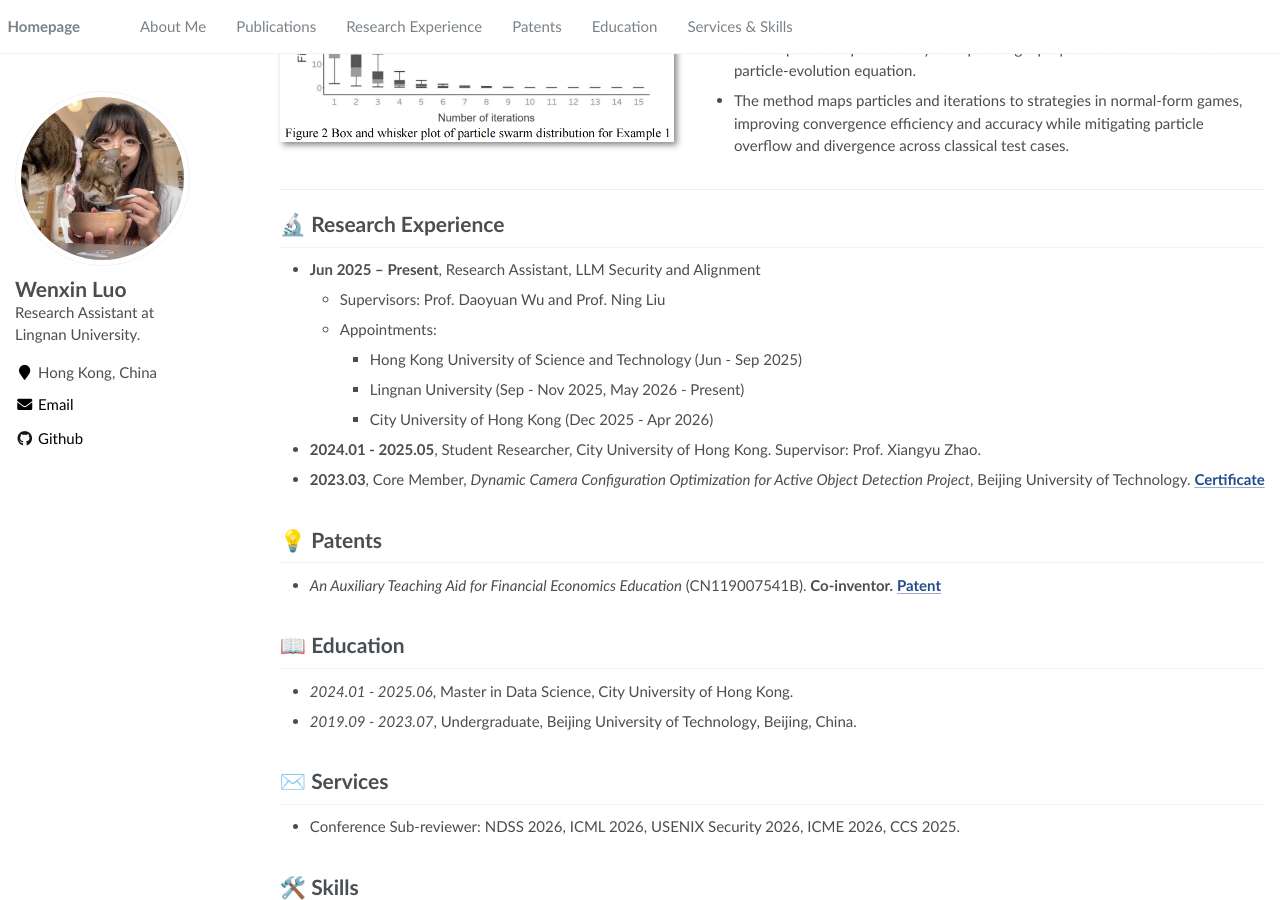
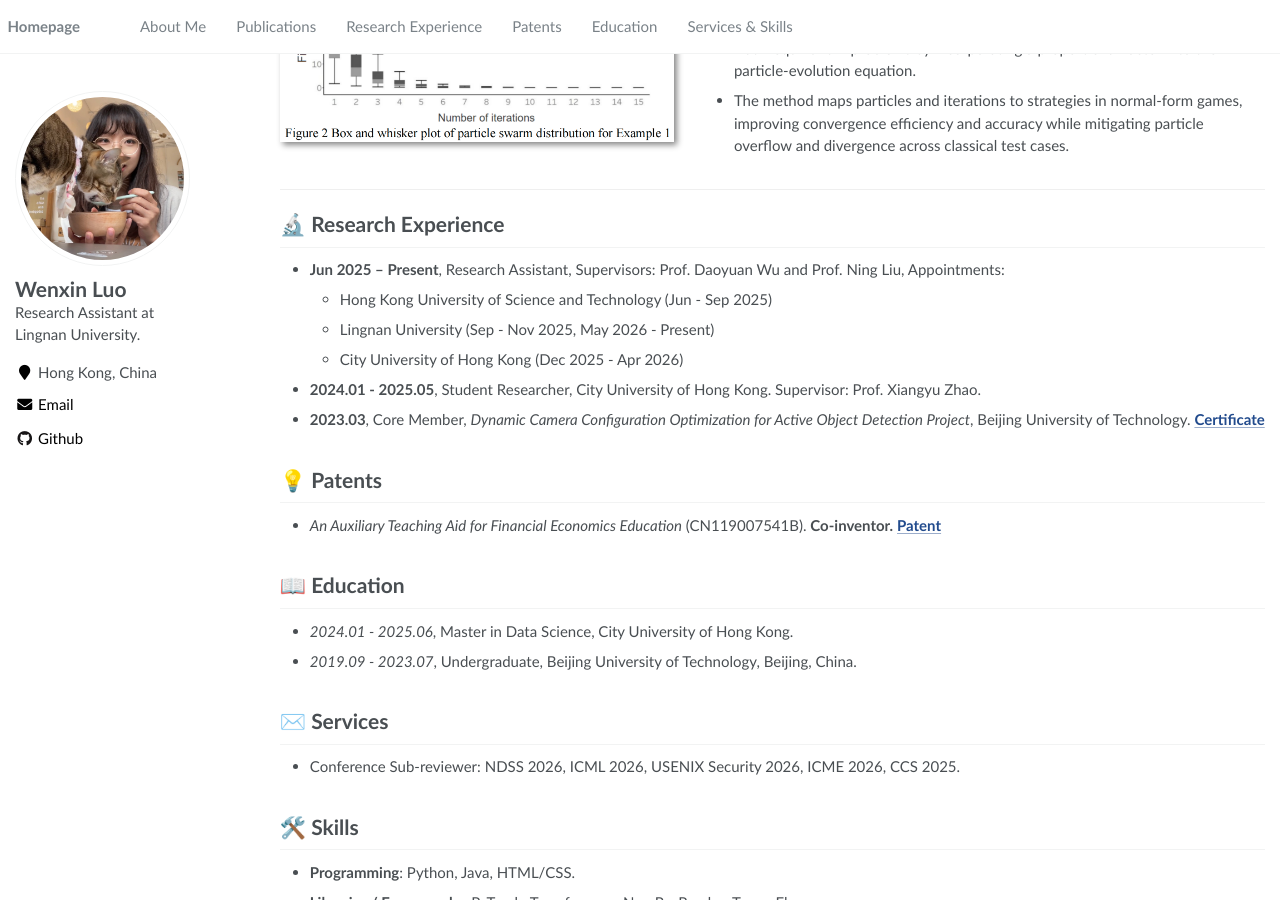
Before and after one commit to Wenxin-LU0/Wenxin-LU0.github.io, a Jekyll site: the page built from _pages/about.md, in a window 1280 px wide and 900 px high, scrolled down 1003 px. Built offline with Jekyll 4.4.1, drawn with Linux system fonts in a browser that asks for light colours.

Commit message:
change 2

```diff
--- a/_pages/include/experience.md
+++ b/_pages/include/experience.md
@@ -2,9 +2,7 @@
 
 # 🔬 Research Experience
 
-  - **Jun 2025 – Present**, Research Assistant, LLM Security and Alignment
-    - Supervisors: Prof. Daoyuan Wu and Prof. Ning Liu
-    - Appointments:
+  - **Jun 2025 – Present**, Research Assistant, Supervisors: Prof. Daoyuan Wu and Prof. Ning Liu, Appointments:
       - Hong Kong University of Science and Technology (Jun - Sep 2025)
       - Lingnan University (Sep - Nov 2025, May 2026 - Present)
       - City University of Hong Kong (Dec 2025 - Apr 2026)
```
